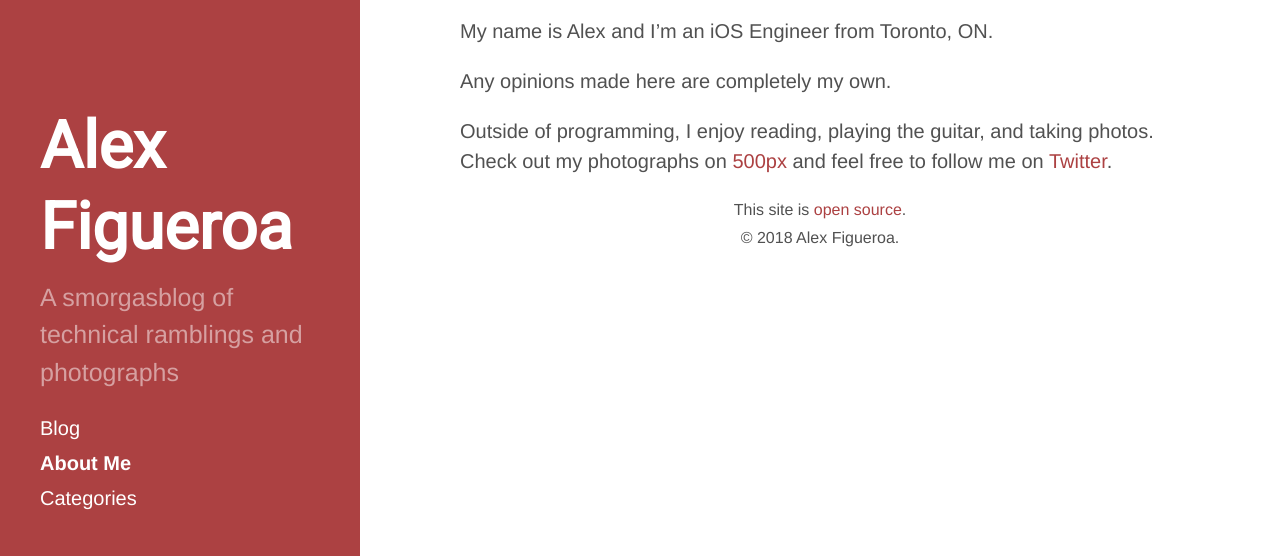
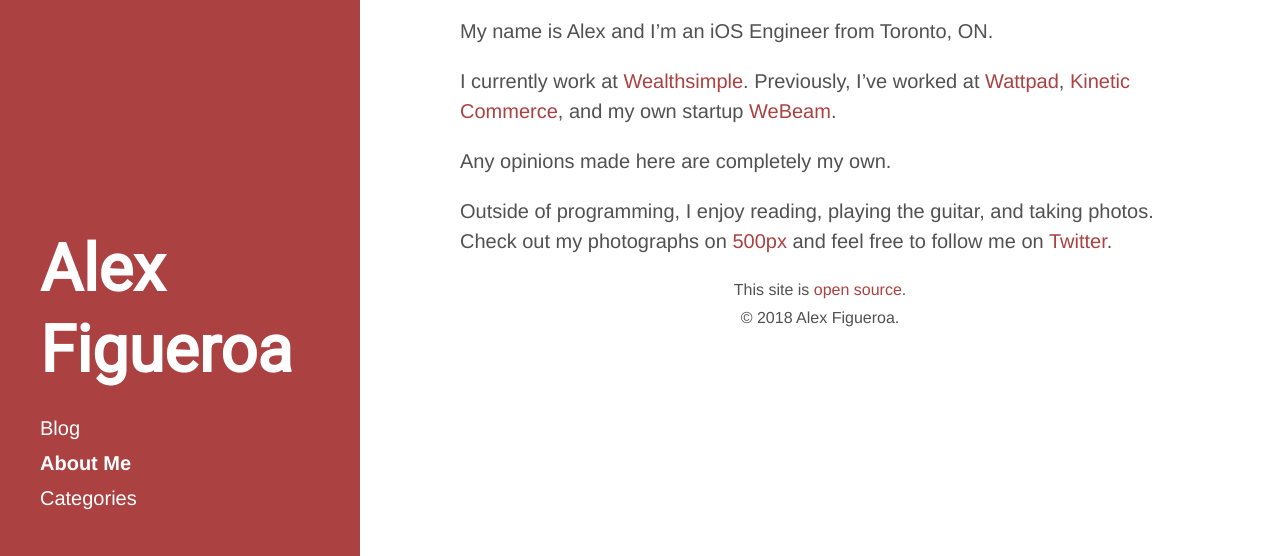
Before and after one commit to ajfigueroa/ajfigueroa.github.io, a Jekyll site: the page built from _pages/about.md, in a window 1280 px wide, cut to the strip 344-900 px from the top of the page. Built offline with Jekyll 4.4.1, drawn with Linux system fonts in a browser that asks for light colours.

Commit message:
Update author data (that's me!)

```diff
--- a/_config.yml
+++ b/_config.yml
@@ -1,7 +1,6 @@
 # Site Metadata
 title: Alex Figueroa
 tagline: iOS Engineer
-description: A smorgasblog of technical ramblings and photographs
 url: https://alexjfigueroa.com
 enforce_ssl: alexjfigueroa.com
 baseurl: /
--- a/_pages/about.md
+++ b/_pages/about.md
@@ -12,6 +12,8 @@ permalink: /about/
 
 My name is Alex and I'm an iOS Engineer from Toronto, ON.
 
+I currently work at [Wealthsimple](https://wealthsimple.com). Previously, I've worked at [Wattpad](https://wattpad.com), [Kinetic Commerce](https://kineticcommerce.com), and my own startup [WeBeam](https://www.producthunt.com/posts/webeam).
+
 Any opinions made here are completely my own.
 
 Outside of programming, I enjoy reading, playing the guitar, and taking photos.
```
